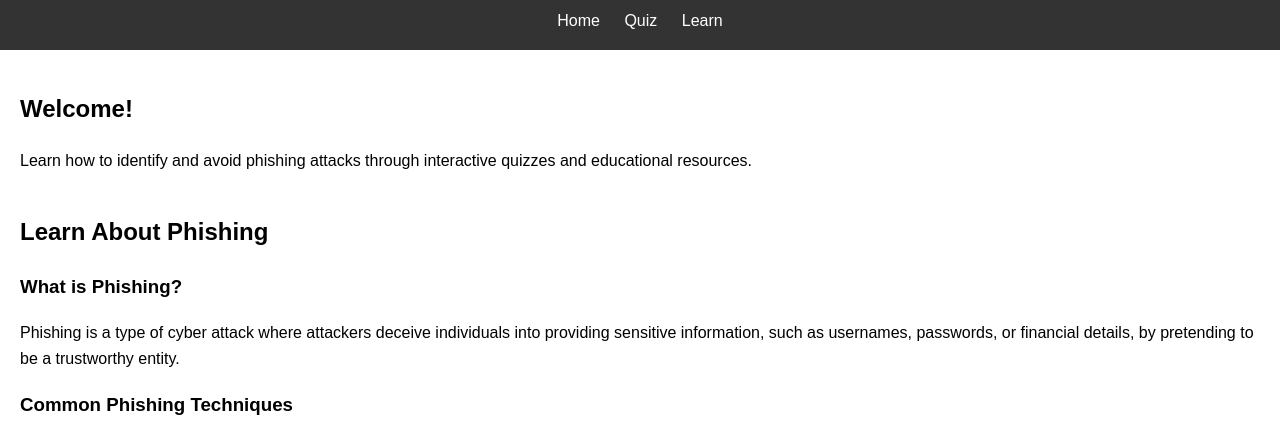
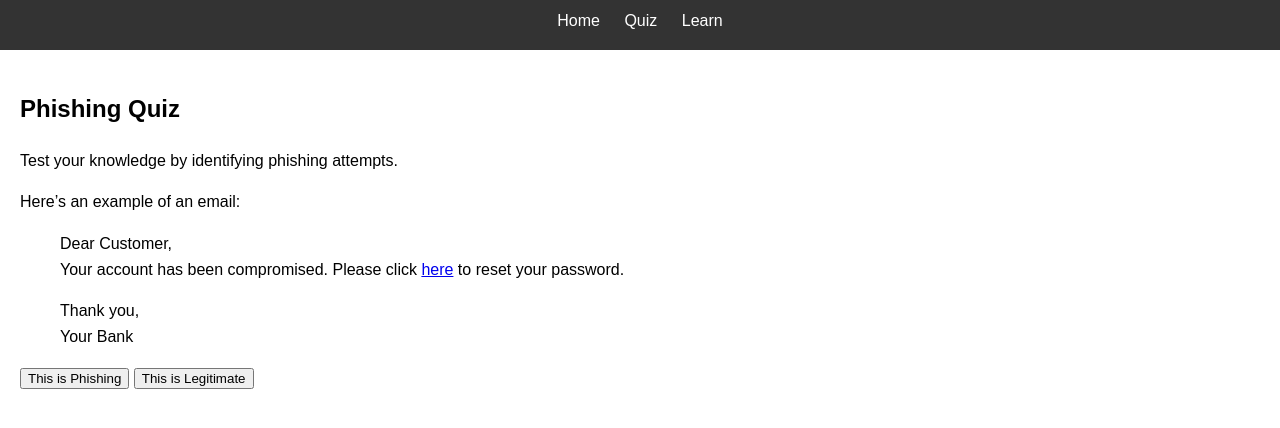
Before and after one commit to ramialdine/phishing-awareness-site, a plain HTML site: page index.html in a window 1280 px wide. Shown: the part 102-530 px from the top of the page. Drawn offline with Linux system fonts and the light colour scheme.

Commit message:
Update index.html

```diff
--- a/index.html
+++ b/index.html
@@ -16,6 +16,22 @@
         </nav>
     </header>
     <main>
+        <section id="quiz">
+    <h2>Phishing Quiz</h2>
+    <p>Test your knowledge by identifying phishing attempts.</p>
+    <div id="quiz-container">
+        <p id="question">Here’s an example of an email:</p>
+        <blockquote id="email-example">
+            <p>Dear Customer,<br>
+            Your account has been compromised. Please click <a href="#">here</a> to reset your password.</p>
+            <p>Thank you,<br> Your Bank</p>
+        </blockquote>
+        <button id="phishing-btn">This is Phishing</button>
+        <button id="legitimate-btn">This is Legitimate</button>
+        <p id="feedback"></p>
+    </div>
+</section>
+
         <section id="home">
             <h2>Welcome!</h2>
             <p>Learn how to identify and avoid phishing attacks through interactive quizzes and educational resources.</p>
```
